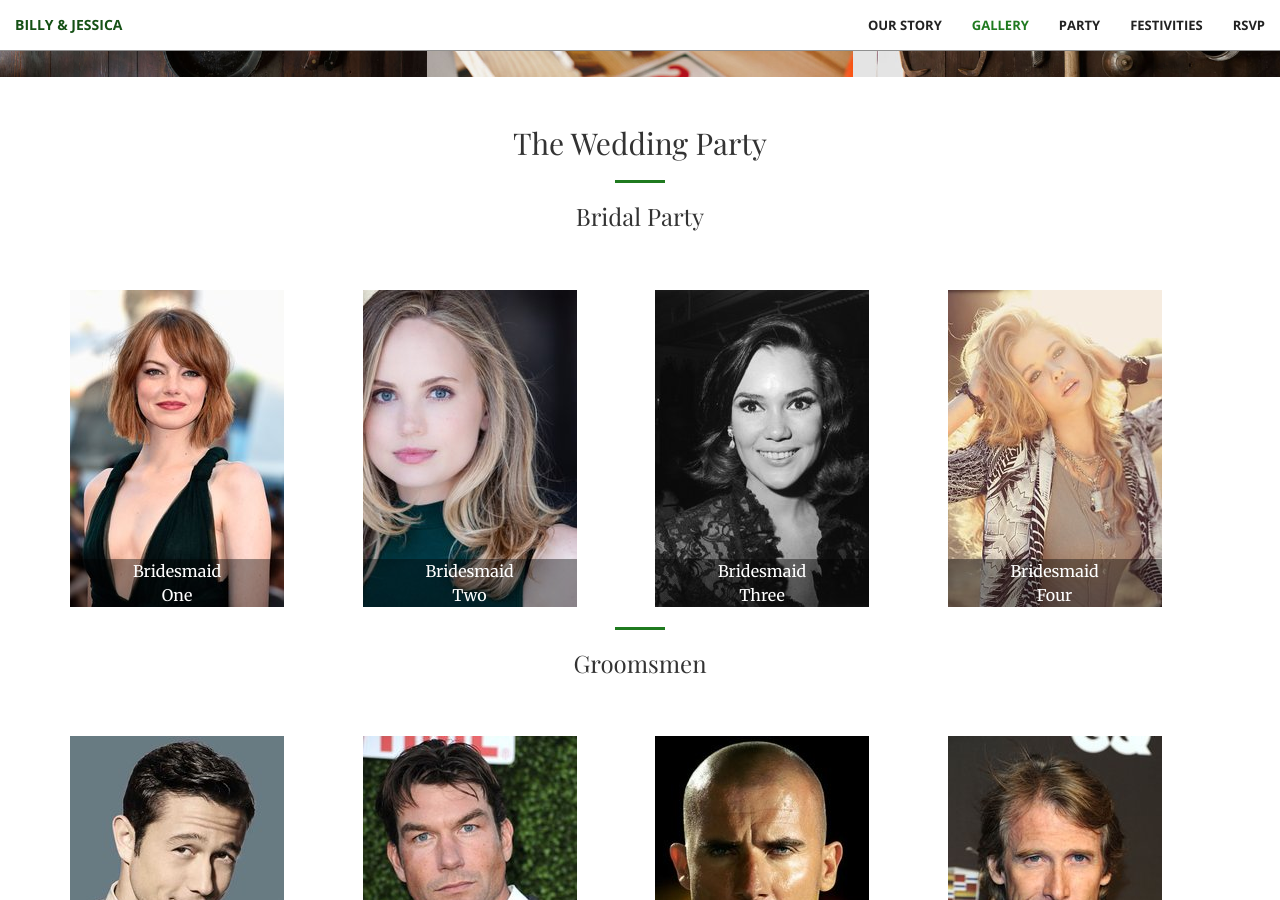
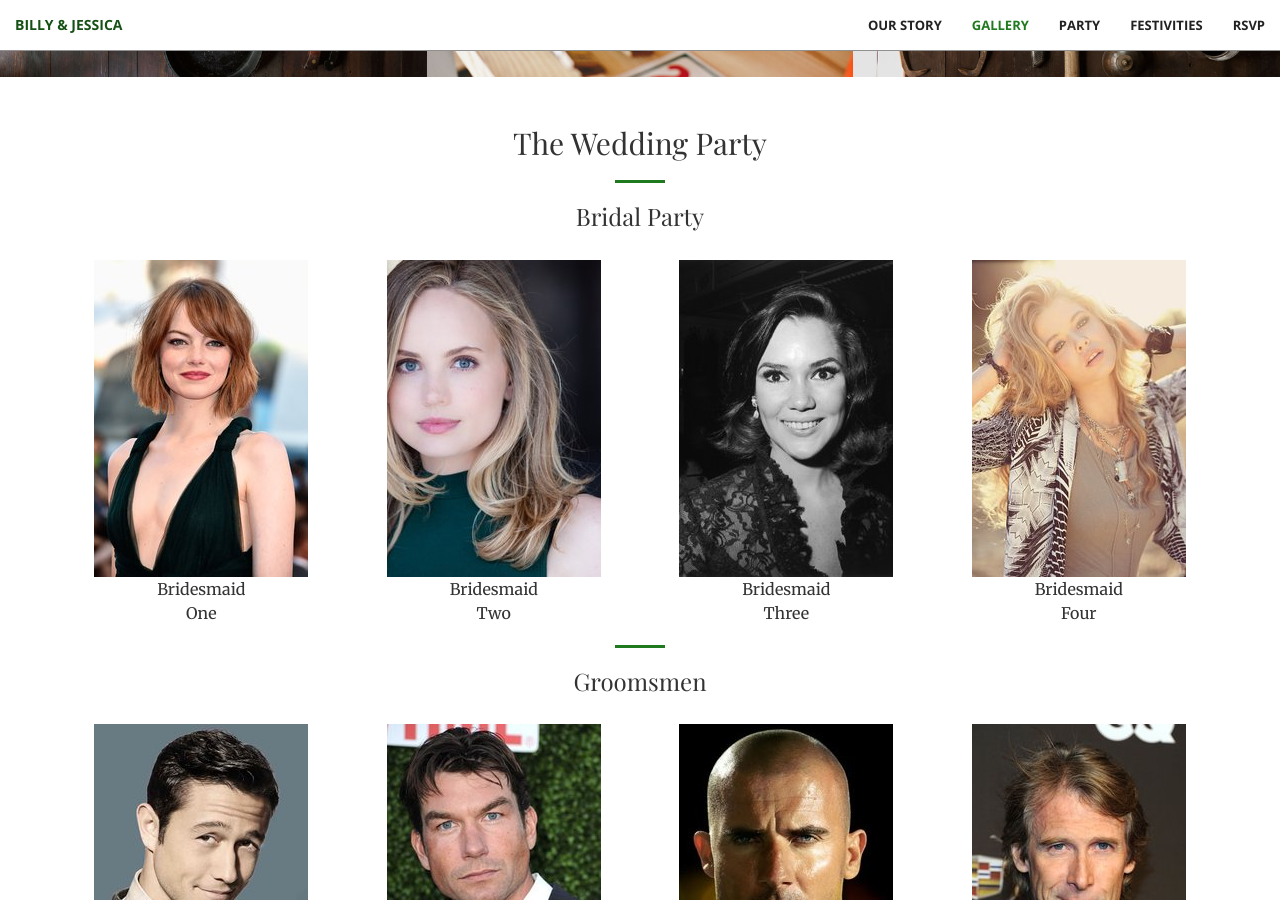
Before and after one commit to notbleh/wed-website, a Jekyll site: the page built from live.html, in a window 1280 px wide and 900 px high, scrolled down 1624 px. Built offline with Jekyll 4.4.1, drawn with Linux system fonts in a browser that asks for light colours.

Commit message:
Update style.css

```diff
--- a/css/style.css
+++ b/css/style.css
@@ -7,12 +7,16 @@
 .wedding-party-box {
     position: relative;
     display: block;
-    width: 214px;
-    margin: 50px 0 auto;
+    max-width: 400px;
+    margin: 50px auto 0;
+    @media (min-width: 992px) {
+        margin: 20px auto 0;
+    }
 }
 
 .wedding-party-box p {
-    margin-bottom: 0;
+        margin-bottom: 0;
+    }
 }
 
 .caption {
```
